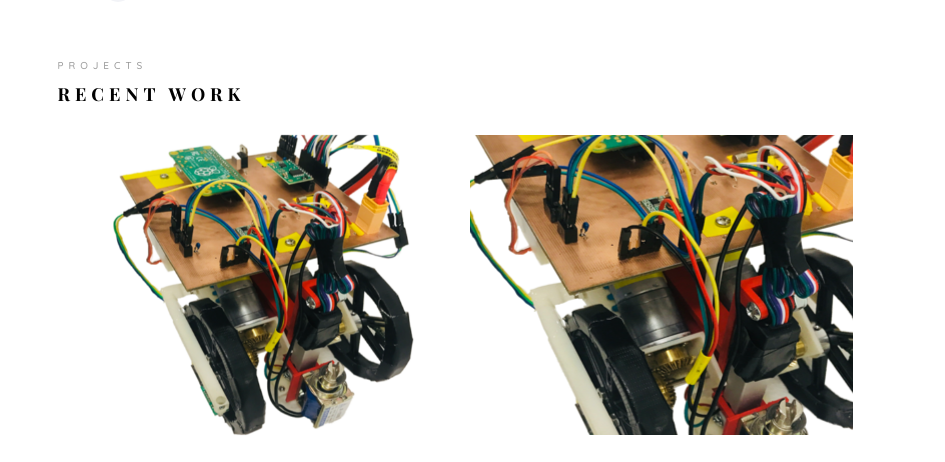
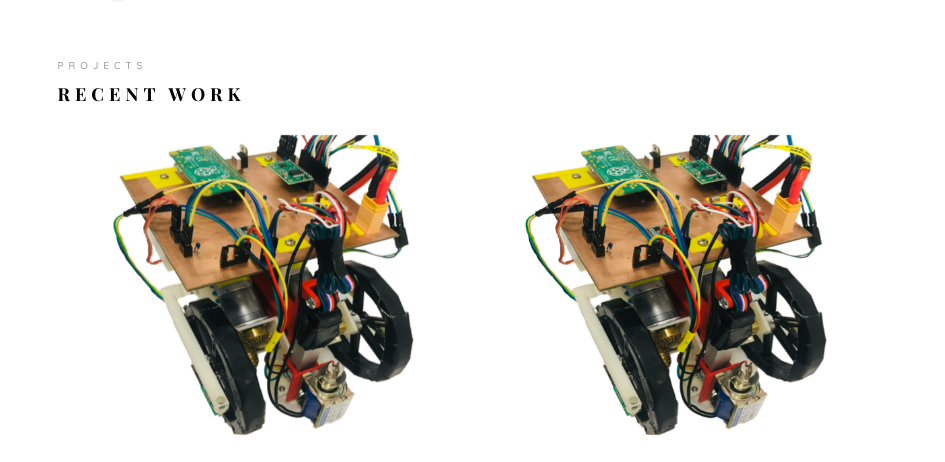
Before and after one commit to chuacon/chuacon.github.io, a plain HTML site: page index.html in a window 1280 px wide. Both pictures are taken after a click on the link "PROJECTS". Shown: the part 4896-5358 px from the top of the page, 335-1280 px from the left. Drawn offline with nearby package versions, Linux system fonts and the light colour scheme; files whose address does not match are found by name; a web font is replaced by a local one.

Commit message:
Initial commit

```diff
--- a/index.html
+++ b/index.html
@@ -599,7 +599,7 @@
               </div>
             </div>
             <div class="col-md-6 animate-box" data-animate-effect="fadeInRight">
-              <div class="project" style="background-image: url(images/Mobile_Sensor.png);background-size: auto;">
+              <div class="project" style="background-image: url(images/Mobile_Sensor.png);background-size: cover;">
                 <div class="desc" style="background-image: url(images/PCB.png);background-size: cover;">
                   <div class="con">
                       <h3><a class="trigger_popup_fricc_GaTech">Magnet-Wheeled Climbing Mobile Sensor</a></h3>
```
